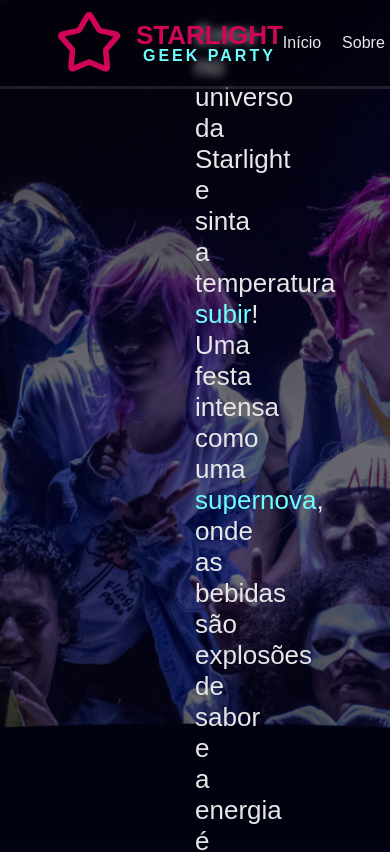
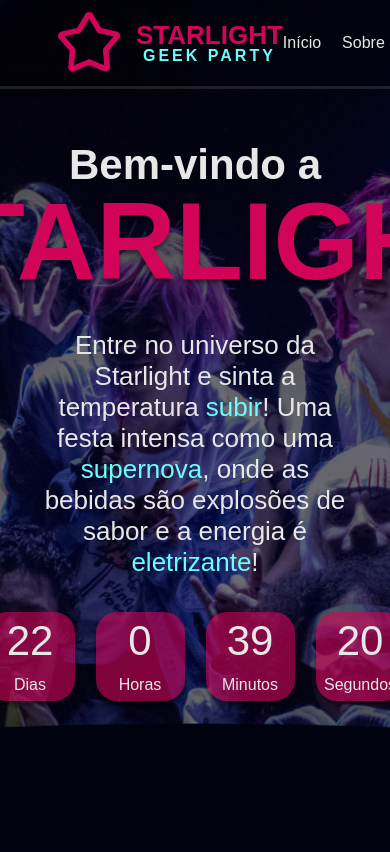
Before and after one commit to SchusterN-hub/Starlight, an Angular app: page / in a window 390 px wide. Shown: the top 852 px of the page. Built offline with nearby package versions, Linux system fonts and the light colour scheme; a web font is replaced by a local one.

Commit message:
responsividade para 1440px

```diff
--- a/src/app/components/banner/banner.component.scss
+++ b/src/app/components/banner/banner.component.scss
@@ -30,7 +30,7 @@
   }
 
   &__apoio {
-    max-width: calc(100% - 466px);
+    max-width: 65%;
     font-size: 26px;
 
     &--destaqueAzul {
@@ -62,3 +62,11 @@
     }
   }
 }
+
+@media screen and (max-width: 1440px) {
+  .banner {
+    &__apoio {
+      max-width: 80%;
+    }
+  }
+}
```
